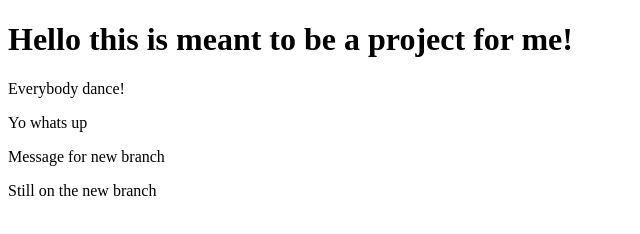
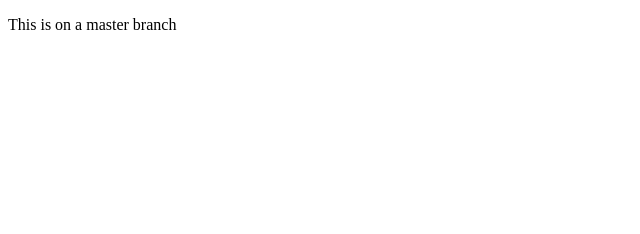
Before and after one commit to K-guiy/Portofolio.com, a plain HTML site: page index.html in a window 1280 px wide. Shown: the whole page, without its empty margins (0-640 px from the left). Drawn offline with Linux system fonts and the light colour scheme.

Commit message:
Commiting master branch

```diff
--- a/index.html
+++ b/index.html
@@ -2,10 +2,6 @@
 <html lang="hr">
   <head></head>
   <body>
-    <h1>Hello this is meant to be a project for me!</h1>
-    <p>Everybody dance!</p>
-    <p>Yo whats up</p>
-    <p>Message for new branch</p>
-    <p>Still on the new branch</p>
+    <p>This is on a master branch</p>
   </body>
 </html>
```
Also changed, not shown: NewSite.html (+1 -0 lines).
